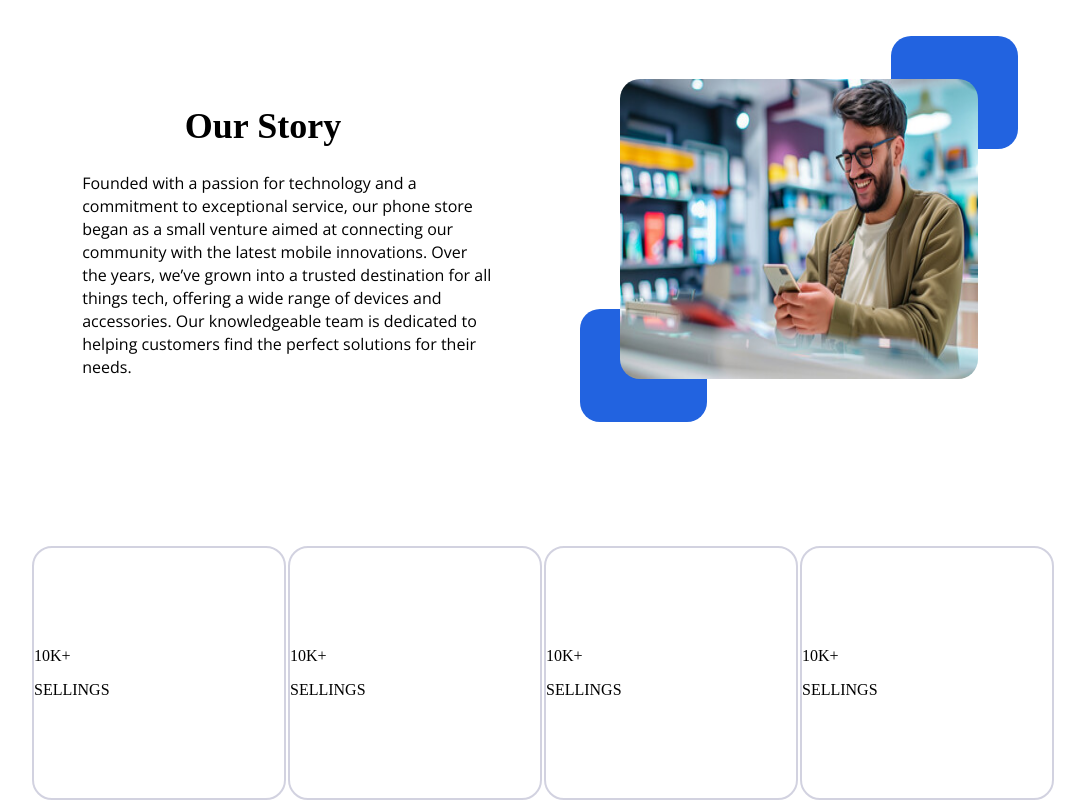
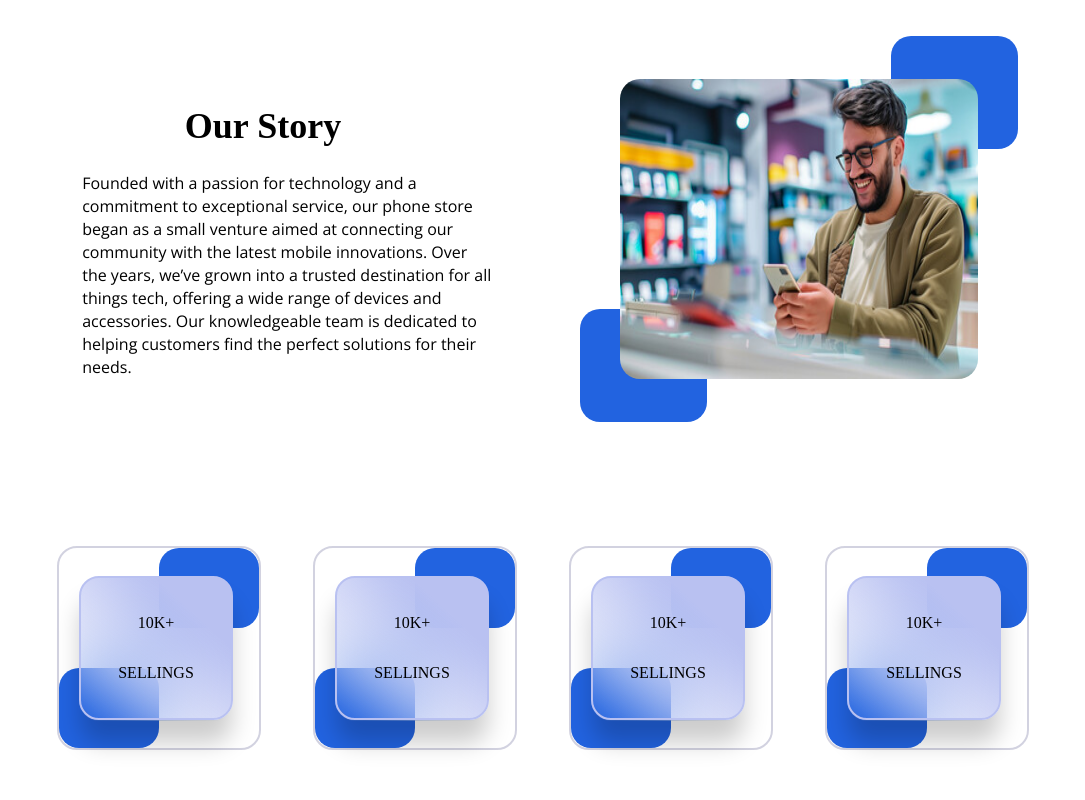
Before and after one commit to AndriyanaV/PhoneStore, a website: page src/pages/aboutus/index.html in a window 1280 px wide. Shown: the part 624-1424 px from the top of the page, without its empty margins (97-1182 px from the left). After the commit the page ends 1374 px from the top, so only its background shows below. Drawn offline with nearby package versions, Linux system fonts and the light colour scheme.

Commit message:
create a design only for couner section

```diff
--- a/src/pages/aboutus/index.css
+++ b/src/pages/aboutus/index.css
@@ -203,9 +203,68 @@ body {
 .counter-item {
   display: flex;
   flex-direction: column;
-  width: 250px;
+  width: 200px;
   height: 250px;
-  justify-content: center;
   border-radius: 20px;
   border: 2px solid #2263;
+  position: relative;
+  height: 200px;
 }
+
+.first-square-counter-container {
+  display: flex;
+  justify-content: flex-end;
+  height: 80px;
+}
+
+.first-square-in-counter {
+  height: 80px;
+  width: 100px;
+  background-color: #2263e0;
+  border-radius: 20px;
+  position: absolute;
+}
+
+.content-in-couner {
+  display: flex;
+  flex-direction: column;
+  justify-content: center;
+  align-items: center;
+  margin-left: 20px;
+  margin-right: 20px;
+  border-radius: 20px;
+  border: 2px solid #b9c1f1;
+  height: 640px;
+  width: 150px;
+
+  background: linear-gradient(
+    to bottom left,
+    #b9c1f1 25%,
+    rgba(185, 193, 241, 0) 96%,
+    #6b678b 97%
+  );
+  box-shadow: 0px 24px 24px -1px rgba(0, 0, 0, 0.2);
+  backdrop-filter: blur(40px);
+  position: relative;
+  z-index: 1;
+  margin-bottom: 10px;
+  margin-top: 10px;
+}
+
+.second-square-counter-container {
+  display: flex;
+  justify-content: flex-start;
+  height: 80px;
+}
+
+.second-square-in-counter {
+  height: 80px;
+  width: 100px;
+  background-color: #2263e0;
+  border-radius: 20px;
+  position: absolute;
+  bottom: 0px;
+}
+
+#cont {
+}
```
Also changed, not shown: src/pages/aboutus/index.html (+2 -0 lines).
